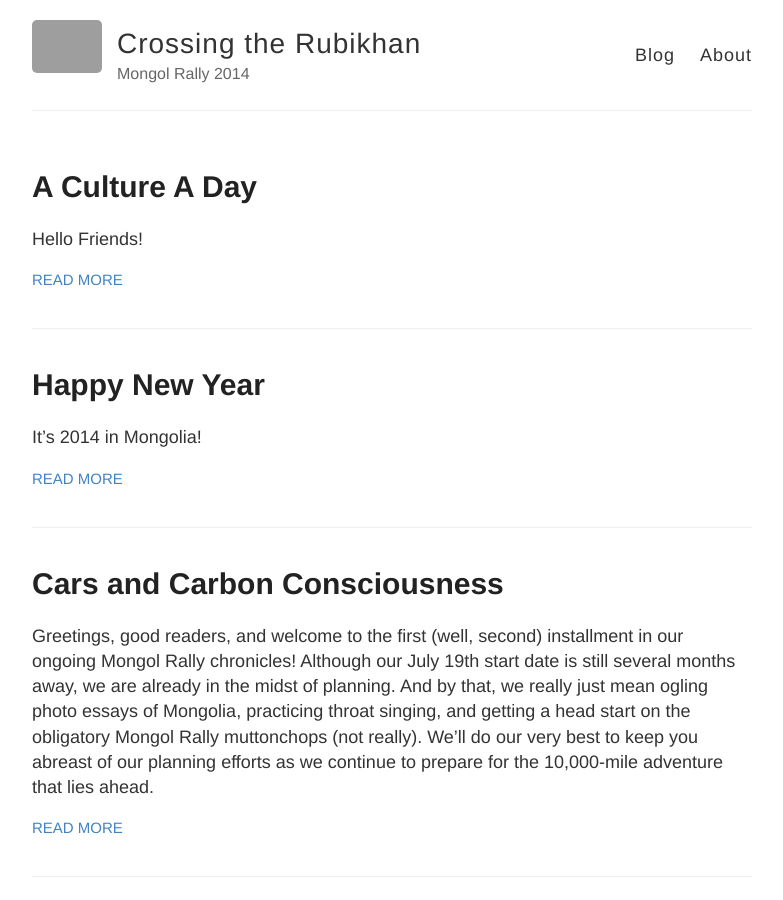
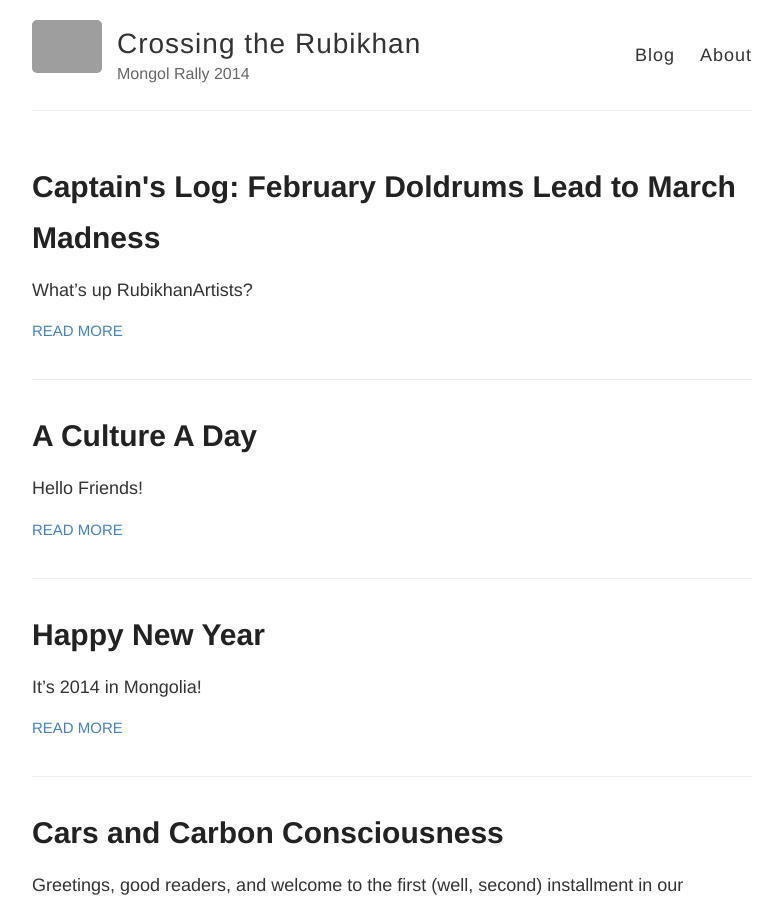
Before and after one commit to InfiniteCoop/crossingtherubikhan-blog, a Jekyll site: the page built from index.html, in a window 1280 px wide and 900 px high. Shown: the whole window, without its empty margins (248-1031 px from the left). Built offline with Jekyll 4.4.1, drawn with Linux system fonts in a browser that asks for light colours; grey boxes are pictures that could not be loaded.

Commit message:
Updated posts

```diff
--- a/_posts/2014-02-28-captains-log.md
+++ b/_posts/2014-02-28-captains-log.md
@@ -1,5 +1,7 @@
 ---
-published: false
+layout: post
+title: "Captain's Log: February Doldrums Lead to March Madness"
+published: true
 ---
 
 
```
Also changed, not shown: _posts/2014-02-04-a-culture-a-day.md (+2 -0 lines), 12 other files.
